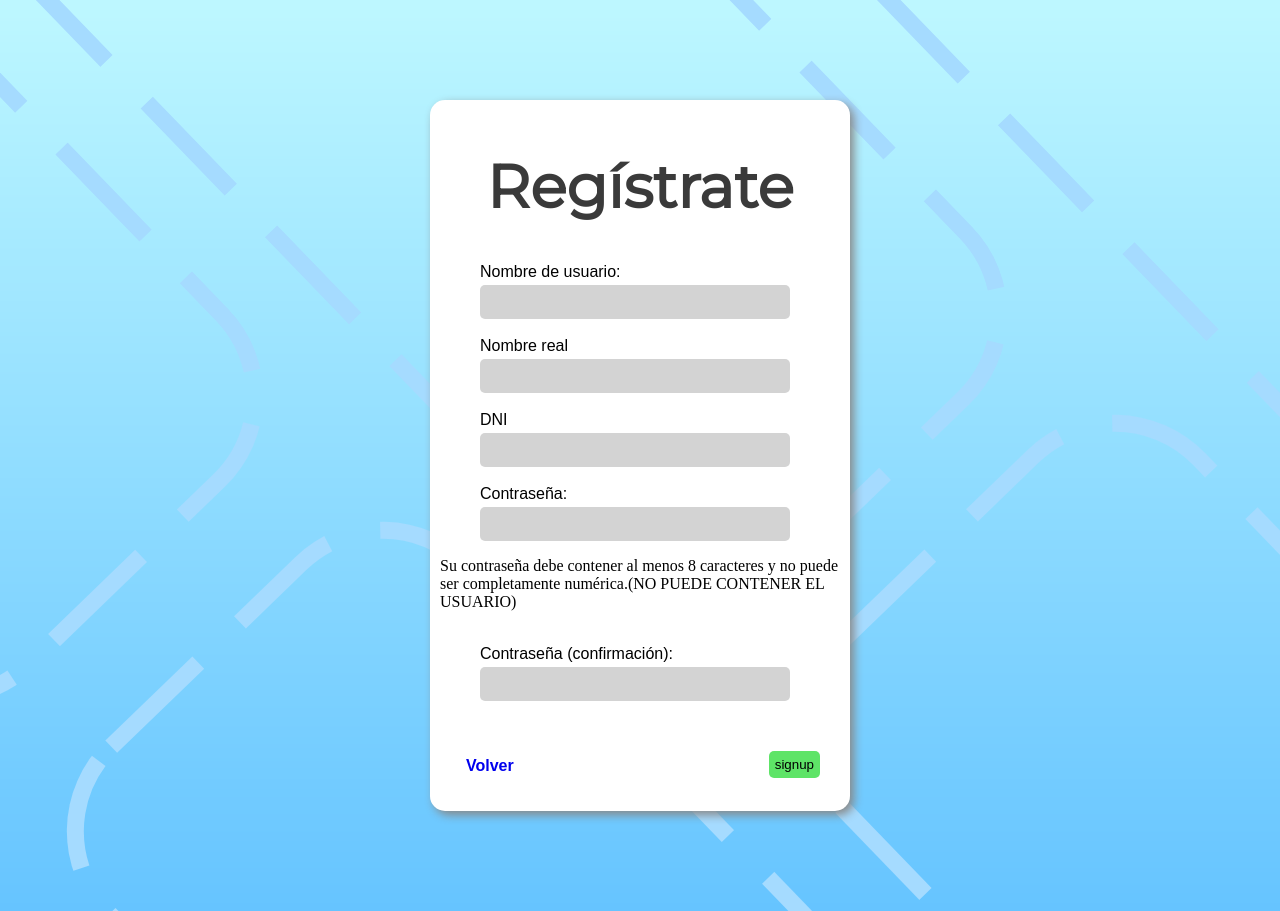
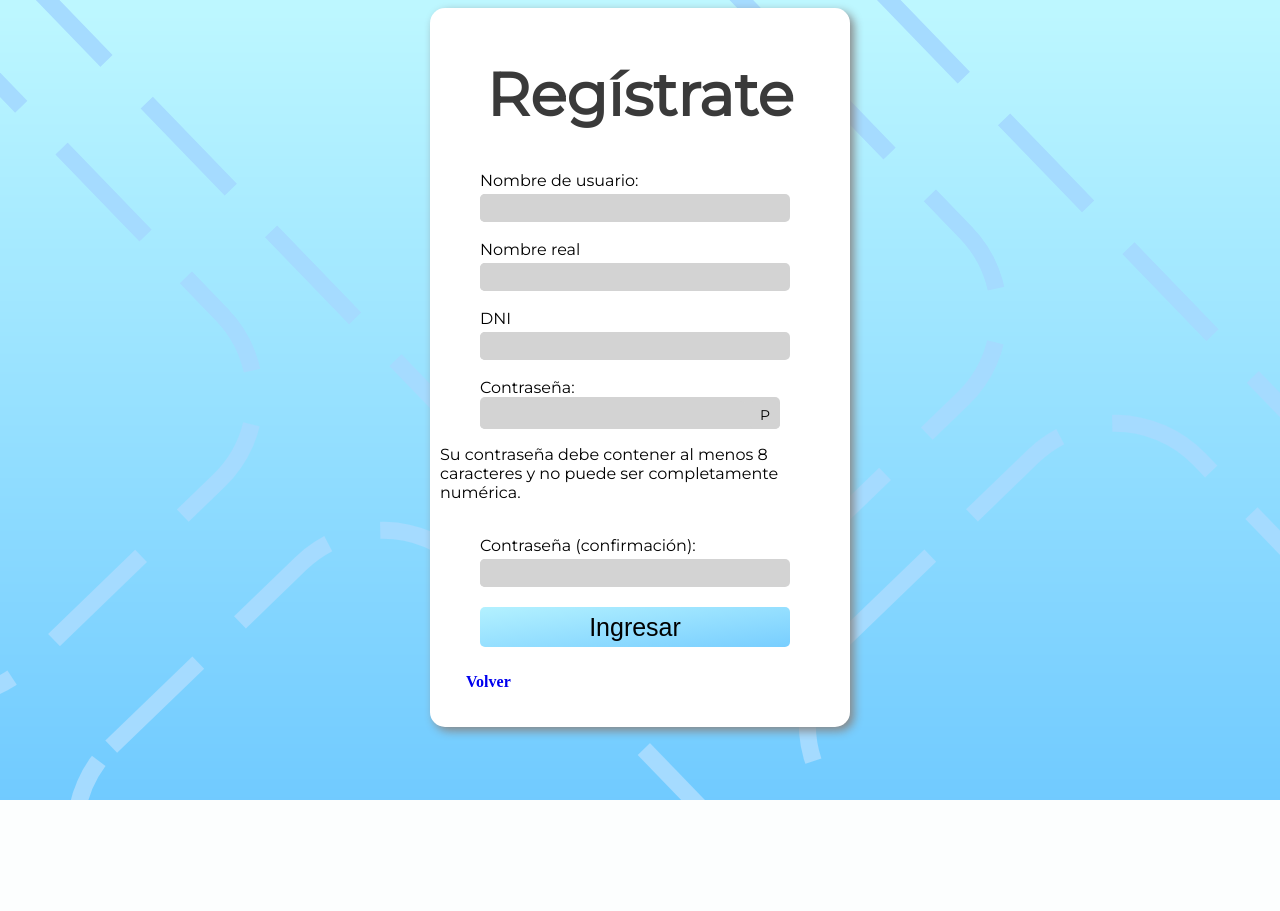
Before and after one commit to FranElfers/wans, a Django app: page /signup/ in a window 1280 px wide. After the commit the page ends 800 px from the top, so only its background shows below. Run offline with Django 3.2, Linux system fonts and the light colour scheme.

Commit message:
Registro incompleto

```diff
--- a/sitio/settings.py
+++ b/sitio/settings.py
@@ -89,13 +89,7 @@ LOGIN_REDIRECT_URL = '/'
 
 AUTH_PASSWORD_VALIDATORS = [
     {
-        'NAME': 'django.contrib.auth.password_validation.UserAttributeSimilarityValidator',
-    },
-    {
         'NAME': 'django.contrib.auth.password_validation.MinimumLengthValidator',
-    },
-    {
-        'NAME': 'django.contrib.auth.password_validation.CommonPasswordValidator',
     },
     {
         'NAME': 'django.contrib.auth.password_validation.NumericPasswordValidator',
--- a/wans/static/css/login.css
+++ b/wans/static/css/login.css
@@ -5,7 +5,6 @@ body {
 .contenedor {
 	background: white;
 	padding: 10px;
-	margin: 100px auto;
 	width: 400px;
 	border-radius: 15px;
 	box-shadow: 4px 4px 10px #888888;
@@ -18,37 +17,53 @@ h1 {
 	color: #3a3a3a;
 }
 
-span input {
-	padding: 5px;
+span input, .input {
 	width: 300px;
-	font-size: 1.3em;
-	margin-top: 4px;
+	font-size: 14px;
 	border: none;
 	border-radius: 5px;
 	background: lightgrey;
 }
 
+.ver {
+	display: inline-block;
+	float: right;
+	width: 30px;
+}
+span input {
+	padding: 5px;
+	margin-top: 4px;
+}
+#id_password1 {
+	display: inline-block;
+	width: 85%;
+}
 span {margin-left: 40px;}
-span, span input{
-	font-family: Arial;
+span, span input, p{
+	font-family: Montserrat;
 	display: block;
 	outline: none;
 }
 
 .iniciar {
-    display: inline-block;
-	font-family: Arial;
+  	display: inline-block;
 	padding: 6px;
-	margin: 50px 20px 20px;
+	margin: 0 20px 20px;
 	border: none;
 	border-radius: 5px;
 	outline: none;
-	transition-duration: 0.4s;
+	transition: background-image;
 }
 
 input.iniciar {
-    float: right;
-	background: #5EE467;
+	font-size: 25px;
+	margin: 20px 40px;
+	width: 310px;
+	font-weight: 500;
+	height: 40px;
+	background: linear-gradient(to bottom right, #b3f1ff, #78ceff);
+	color: black;
+	transition: color .5s;
 }
 
 a.iniciar {
@@ -57,7 +72,7 @@ a.iniciar {
 }
 
 .iniciar:hover {
-	transform: translate(0,-7px);
+	color: #666;
 }
 
 .error {
--- a/wans/templates/registration/login.html
+++ b/wans/templates/registration/login.html
@@ -1,7 +1,7 @@
 {% extends 'registration/login_base.html' %}
 {% load static %}
 {% block content %}
-<div class="contenedor">
+<div class="contenedor" style="margin: 100px auto;">
     <h1>Ingresá</h1>
     <form method="post" action="{% url 'login' %}">
         {% csrf_token %}
--- a/wans/templates/registration/login_base.html
+++ b/wans/templates/registration/login_base.html
@@ -4,6 +4,7 @@
 <head>
     <title>Log in</title>
     <link href="https://fonts.googleapis.com/css?family=Montserrat&display=swap" rel="stylesheet">
+    <script src="https://ajax.googleapis.com/ajax/libs/jquery/3.4.1/jquery.min.js"></script>
     <link rel="stylesheet" type="text/css" href="{% static 'css/login.css' %}">
 </head>
 <body>
--- a/wans/templates/registration/singup.html
+++ b/wans/templates/registration/singup.html
@@ -1,32 +1,38 @@
 {% extends 'registration/login_base.html' %}
 {% load static %}
 {% block content %}
-<div class="contenedor">
+<div class="contenedor" style="margin: 0 auto;">
     <h1>Regístrate</h1>
     <form method="POST">
         {% csrf_token %}
         <span>{{ user_form.username.label_tag }}</span>
-        <span>{{ user_form.username }}</span>
+        <span class="input">{{ user_form.username }}</span>
         <span class="error">{{ user_form.username.errors }}</span>
         <br>
         <span>Nombre real</span>
-        <span>{{ cliente_form.nombre }}</span>
+        <span class="input">{{ cliente_form.nombre }}</span>
         <br>
         <span>DNI</span>
-        <span>{{ cliente_form.dni }}</span>
+        <span class="input">{{ cliente_form.dni }}</span>
         <span class="error">{{ cliente_form.dni_error }}</span>
         <br>
         <span>{{ user_form.password1.label_tag }}</span>
-        <span>{{ user_form.password1 }}</span>
-        <p>Su contraseña debe contener al menos 8 caracteres y no puede ser completamente numérica.(NO PUEDE CONTENER EL USUARIO)</p>
+        <span class="input">{{ user_form.password1 }}<input class="ver" type="button" value="P"></span>
+        <p>Su contraseña debe contener al menos 8 caracteres y no puede ser completamente numérica.</p>
         <br>
         <span>{{ user_form.password2.label_tag }}</span>
-        <span>{{ user_form.password2 }}</span>
+        <span class="input">{{ user_form.password2 }}</span>
         {% if user_form.errors %}
             <span class="error">{{ user_form.error_messages }}</span>
         {% endif %}
-        <input class="iniciar" type="submit" value="signup"/>
+        <input class="iniciar" type="submit" value="Ingresar"/>
         <a class="iniciar" href="{% url 'inicio' %}">Volver</a>
     </form>
+    <script>
+        $('.ver').on('toggle',function(){
+            var pw = $('#id_password1');
+            pw.attr('type','text');
+        })
+    </script>
 </div>
 {% endblock %}
```
Also changed, not shown: db.sqlite3 (added), wans/migrations/0003_auto_20191008_0750.py (added).
